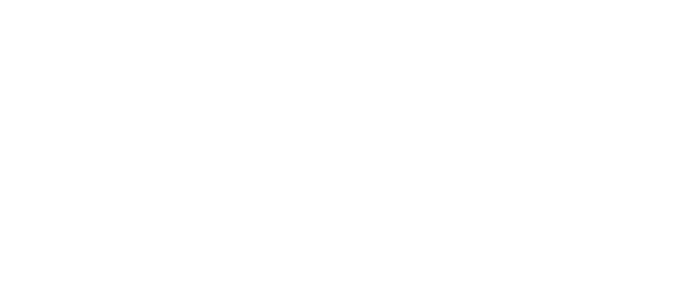
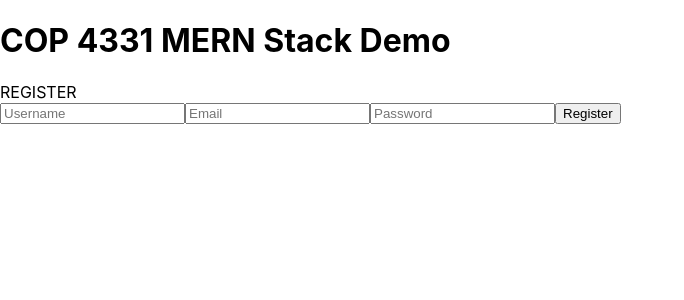
Before and after one commit to d-minic/COP4331-Large-Project, a React (Create React App) app in the folder frontend/: page /register in a window 1280 px wide. Before the commit this address had no page. Shown: the top 300 px of the page, without its empty margins (0-684 px from the left). Built offline with nearby package versions, Linux system fonts and the light colour scheme.

Commit message:
Update App.js

```diff
--- a/frontend/src/App.js
+++ b/frontend/src/App.js
@@ -9,7 +9,7 @@
 <BrowserRouter>
 <Routes>
 <Route path="/" element={<LoginPage />} />
-<Route path="/" element={<RegisterPage />} />
+<Route path="/register" element={<RegisterPage />} />
 <Route path="/cards" element={<CardPage />} />
 </Routes>
 </BrowserRouter>
```
